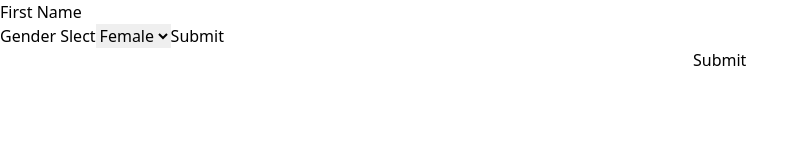
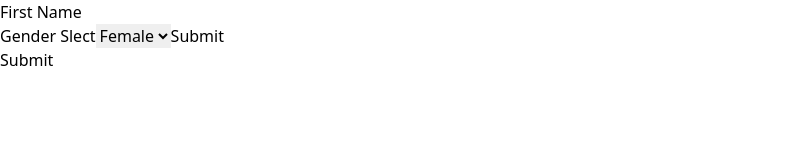
Before and after one commit to nickolasww/e-commerce, a React (Vite) app: page / in a window 1280 px wide. Shown: the top 160 px of the page, without its empty margins (0-808 px from the left). Built offline with nearby package versions, Linux system fonts and the light colour scheme.

Commit message:
feat: biodata form addded

```diff
--- a/src/components/partials/biodataform.tsx
+++ b/src/components/partials/biodataform.tsx
@@ -1,21 +1,33 @@
 import React from 'react'
-import {useForm, SubmitHandler} from  'react-hook-form'
+import {Path, useForm, SubmitHandler, UseFormRegister} from  'react-hook-form'
 
-interface IFormInput{
-  firstname: string;
-  lastname: string;
-  age: number;
+interface IFormValues{
+  "Firstnae": string;
+  age: number
 }
 
+
+type InputProps = {
+  label: Path<IFormValues>;
+  register: UseFormRegister<IFormValues>;
+  required: boolean;
+}
+
+
+const input =({label, register, required}: InputProps) => (
+  <>
+    <label>{label}</label>
+    <input {...register(label, {required})}/>
+  </>
+)
+
+
 const BiodataForm = () => {
-  const {register,handleSubmit} = useForm<IFormInput>();
-  const onSubmit: SubmitHandler<IFormInput> = (data) => console.log(data);
+  const {register,handleSubmit} = useForm<IFormValues>();
+  const onSubmit: SubmitHandler<IFormValues> = (data) => console.log(data);
 
   return (
     <form onSubmit={handleSubmit(onSubmit)}>
-      <input {...register("firstname", {required: true, maxLength:5})} className='border-2 border-black'/>
-      <input {...register("lastname", {pattern: /^[A-Za-z]+$/i})} className=""/>
-      <input type="number" {...register("age", {min:18, max:99})} className=''/>
       <input type="submit"/>
     </form>
   )
```
